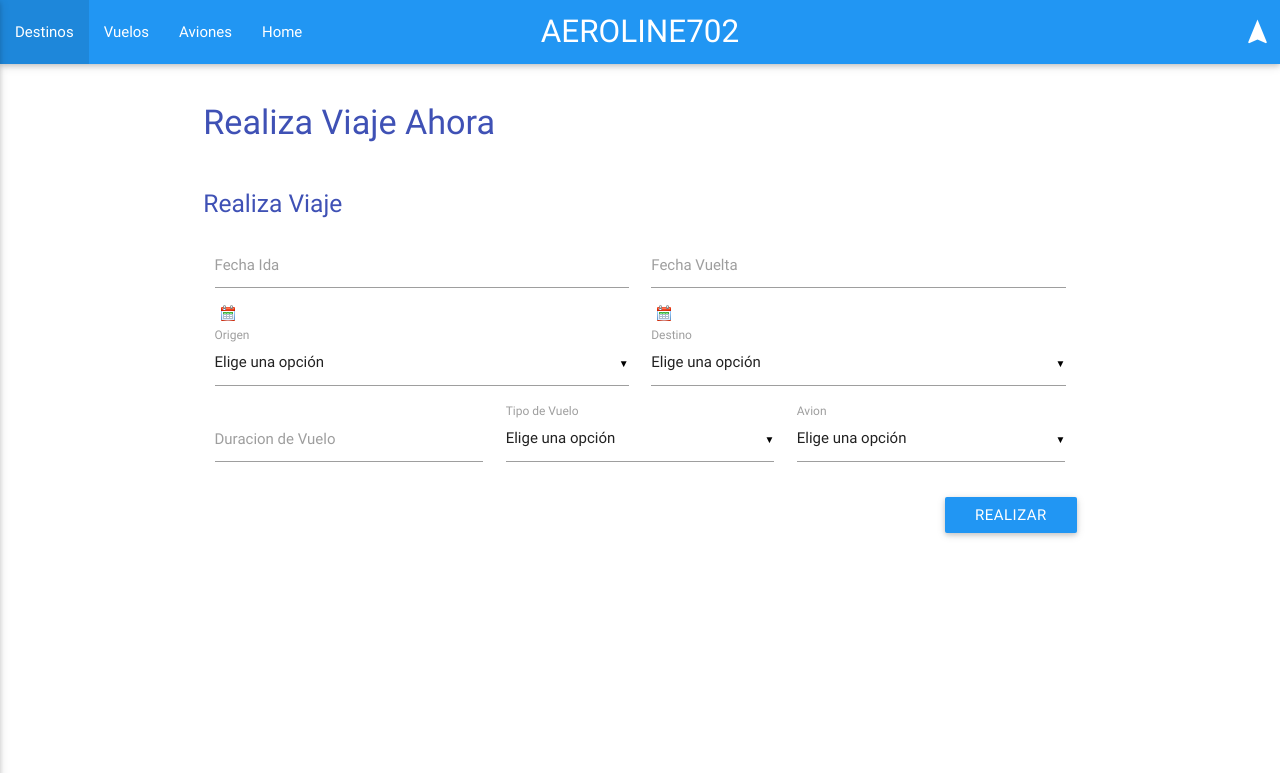
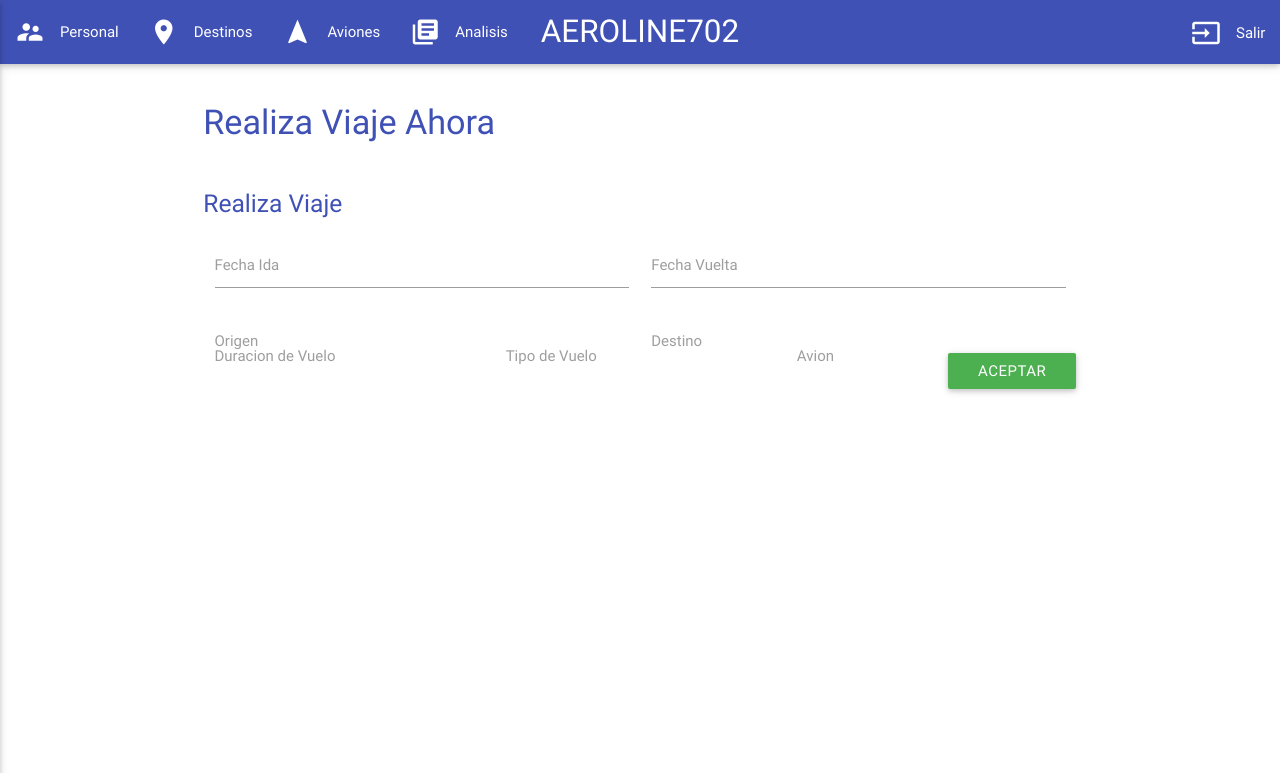
Before and after one commit to AlfredoNolasco/ABP702, a PHP site: page /views/Destinos in a window 1280 px wide. Shown: the top 773 px of the page. Run offline with PHP 8.4, Linux system fonts and the light colour scheme.

Commit message:
index destinos modificado

```diff
--- a/views/Destinos/index.php
+++ b/views/Destinos/index.php
@@ -1,41 +1,6 @@
-<!DOCTYPE html>
-  <html>
-    <head>
-      <meta charset="UTF-8">
-      <title>Aeroline/Destinos</title>
-      <!--Import materialize.css-->
-      <link href="https://fonts.googleapis.com/icon?family=Material+Icons" rel="stylesheet" >
-      <link type="text/css" rel="stylesheet" href="../../resources/css/materialize.min.css"/>
-      <link type="text/css" rel="stylesheet" href="../../resources/css/estilos.css">
-      <link href="../../resources/js/calendario_dw/calendario_dw-estilos.css" type="text/css" rel="STYLESHEET">
-      <script type="text/javascript" src="../../resources/js/jquery-2.2.3.min.js"></script>
-      <script type="text/javascript" src="../../resources/js/calendario_dw/calendario_dw.js"></script>
-      <script type="text/javascript" src="../../resources/js/materialize.min.js"></script>
-      <script type="text/javascript" src="../../resources/js/jquery.validate.min.js"></script>
-
-      </script>
-    </head>
-    <body>
-      <nav>
-        <div class="nav-wrapper blue">
-        <a href="#" data-activates="slide-out" class="button-collapse"><i class="material-icons">menu</i></a>
-         <a href="#!" class="brand-logo Medium right"><i class="material-icons">navigation</i></a>
-          <a href="#!" class="brand-logo center">AEROLINE702</a>
-          <ul class="left hide-on-med-and-down">
-            <li class="active"><a href="#">Destinos</a></li>
-            <li><a href="#">Vuelos</a></li>
-            <li><a href="#">Aviones</a></li>
-            <li ><a href="#">Home</a></li>
-          </ul>
-          <ul  id="slide-out" class="side-nav">
-          <li ><a href="#">Home</a></li>
-            <li><a href="#">Aviones</a></li>
-            <li><a href="#">Vuelos</a></li>
-            <li class="active"><a href="#">Destinos</a></li>
-          </ul>
-        </div>
-      </nav>
-    </body>
+<?php
+  include("../partials/head.php");
+?>
     <main>
 
     <div class="container row">
@@ -111,11 +76,18 @@
           </div>
 
 
-            <div class="input-field col  l4 m12 s12" >
-            <input name="duracion" id="duracion" type="text" class="validate" data-error=".error_duracion">
-            <label for="titular">Duracion de Vuelo</label>
-              <div class="red-text error_duracion"></div>
-        </div>
+            <div class="input-field col l4 m6 s12">
+            <select id="tiempo" name="tiempo" class="validate" data-error=".error_tiempo">
+              <option value="" disabled selected>Elige una opción</option>
+              <option value="1">00:30 min</option>
+              <option value="2">01:00 hrs</option>
+              <option value="3">01:30 hrs</option>
+              <option value="2">02:00 hrs</option>
+              <option value="3">02:30 hrs</option>
+            </select>
+            <label>Duracion de Vuelo</label>
+              <div class="red-text error_tiempo"></div>
+          </div>
             <div class="input-field col l4 m6 s12">
             <select id="tipo_vuelo" name="tipo_vuelo" class="validate" data-error=".error_tipo_vuelo">
               <option value="" disabled selected>Elige una opción</option>
@@ -141,7 +113,7 @@
     </div>
 
 
-        <a class="waves-effect waves-light btn blue right" id="btn_realizar">Realizar</a>
+        <a class="waves-effect waves-light hover_verde btn right" id="btn_realizar">Aceptar</a>
 
     </div>
     <br><br>
@@ -167,7 +139,7 @@
           fechai:"required",
           fechav:"required",
           tipo_vuelo:"required",
-          duracion:"required",
+          tiempo:"required",
           avion: "required"
         },
         messages:{
@@ -176,7 +148,7 @@
           fechai:"Elige fecha Ida",
           fechav:"Elige fecha Vuelta",
           tipo_vuelo:"Elige Tipo De Vuelo",
-          duracion:"Ingresa La Duracion Del Vuelo",
+          tiempo:"Elige Duracion Del Vuelo",
           avion: "Elige Avion"
 
         },
@@ -190,7 +162,7 @@
         },
         submitHandler:function(form)
         {
-          alert("todo ok");
+          alert("Viaje Realizado");
         }
       });
   });
```
